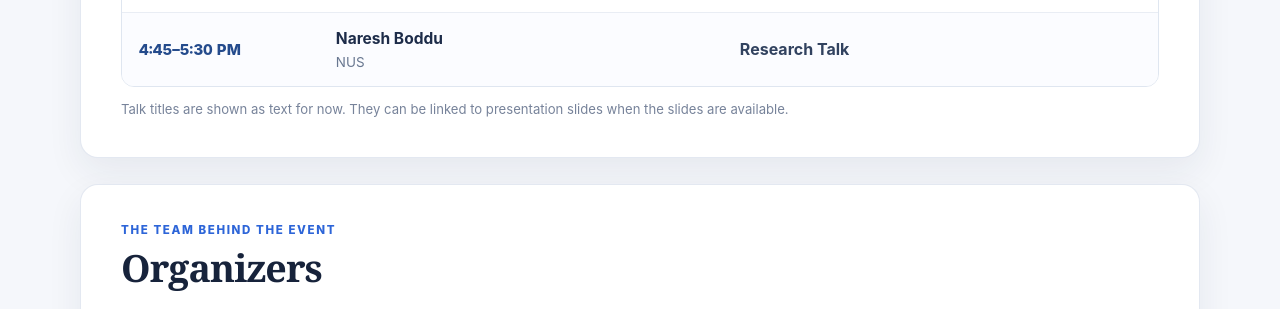
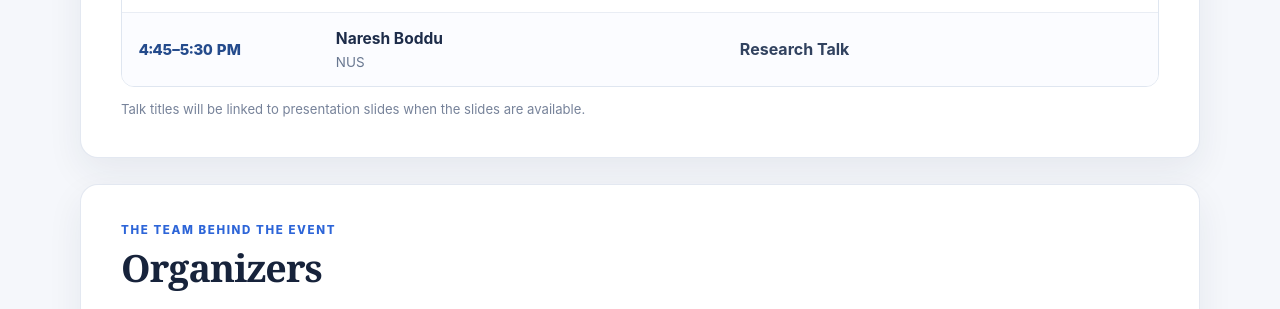
Before and after one commit to akshaybansal14/quantum-workshop, a plain HTML site: page index.html in a window 1280 px wide. Shown: the part 3184-3493 px from the top of the page. Drawn offline with Linux system fonts and the light colour scheme.

Commit message:
note with the talk schedule

```diff
--- a/index.html
+++ b/index.html
@@ -531,7 +531,7 @@
           </tbody>
         </table>
       </div>
-      <p class="schedule-note">Talk titles are shown as text for now. They can be linked to presentation slides when the slides are available.</p>
+      <p class="schedule-note">Talk titles will be linked to presentation slides when the slides are available.</p>
     </section>
 
     <section class="section" id="organizers" aria-labelledby="organizers-title">
```
